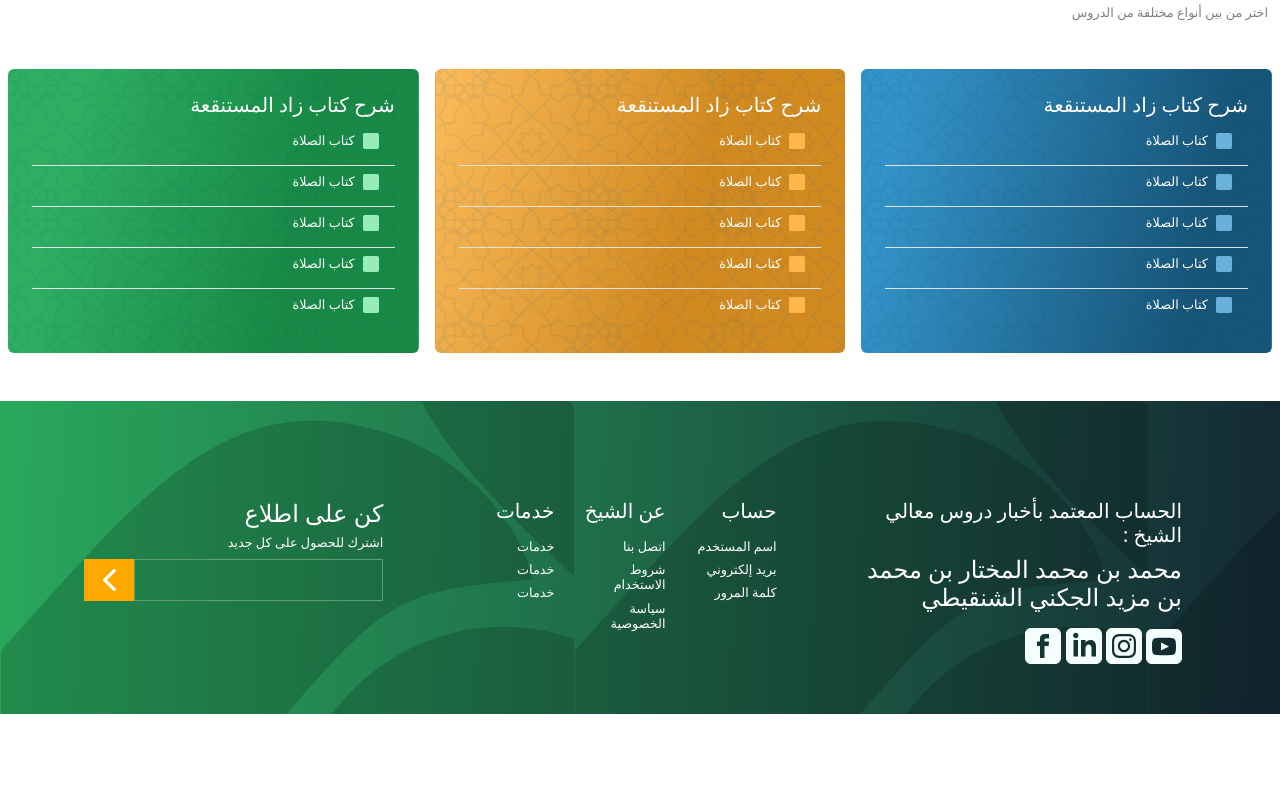
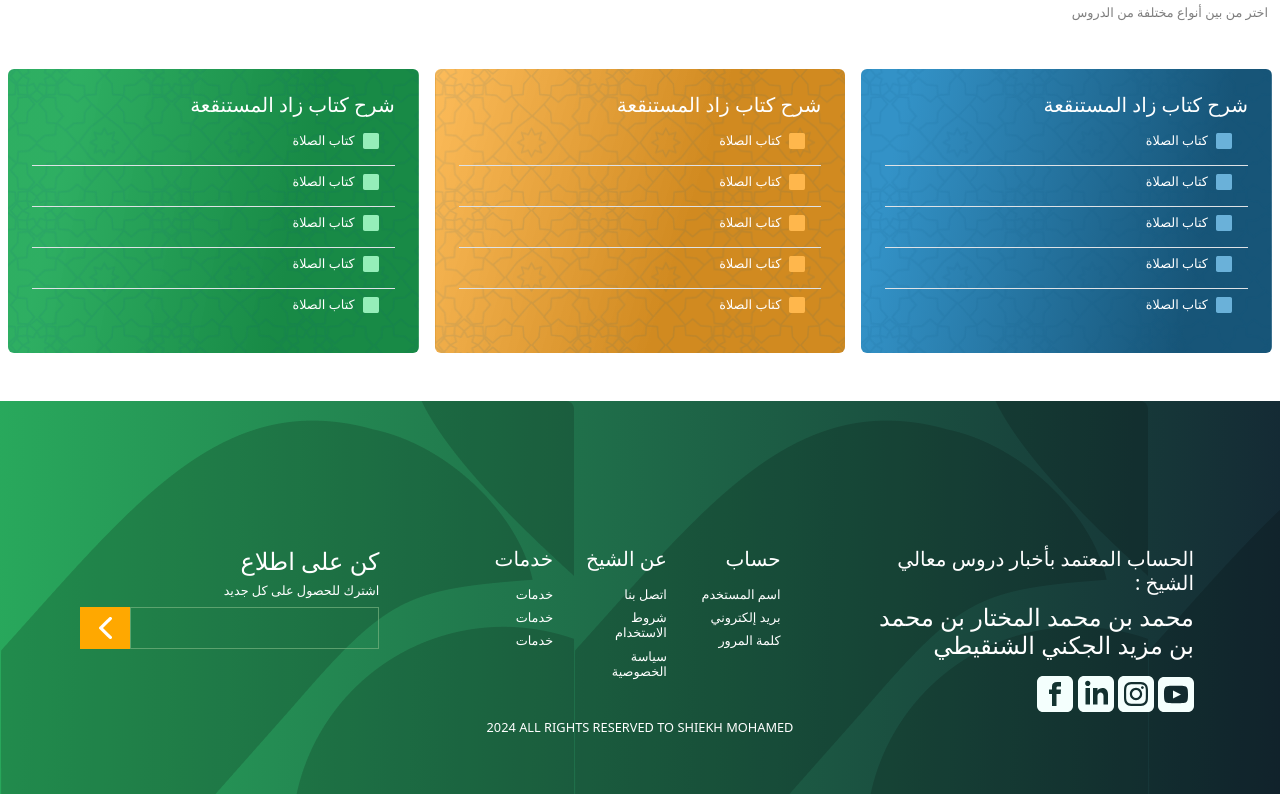
Before and after one commit to Hasnathasan/HTML-Project, a plain HTML site: page index.html in a window 1280 px wide. Shown: the part 765-1559 px from the top of the page. Before the commit the page ends 1479 px from the top, so only its background shows below. Drawn offline with Linux system fonts and the light colour scheme.

Commit message:
Footer updated

```diff
--- a/index.html
+++ b/index.html
@@ -164,7 +164,8 @@
 
     <!-- Footer section -->
 
-    <div class="row footer-box row-cols-1 mt-5 gy-5 container-xxl mx-auto row-cols-lg-3">
+    <div class=" footer-box container-xxl mx-auto">
+        <div class="row row-cols-1 mt-5 gy-5 row-cols-lg-3">
             <div class="col">
                 <div class="pe-0 pe-lg-5">
                     <div>
@@ -217,6 +218,10 @@
             </div>
 
         </div>
+        <div>
+            <h3 class="text-white text-center fs-6 fw-light mt-2">2024 ALL RIGHTS RESERVED TO SHIEKH MOHAMED</h3>
+        </div>
+    </div>
 
     <script src="./js/bootstrap.js"></script>
 </body>
```
Lines whose indentation alone changed are shown as unchanged.
